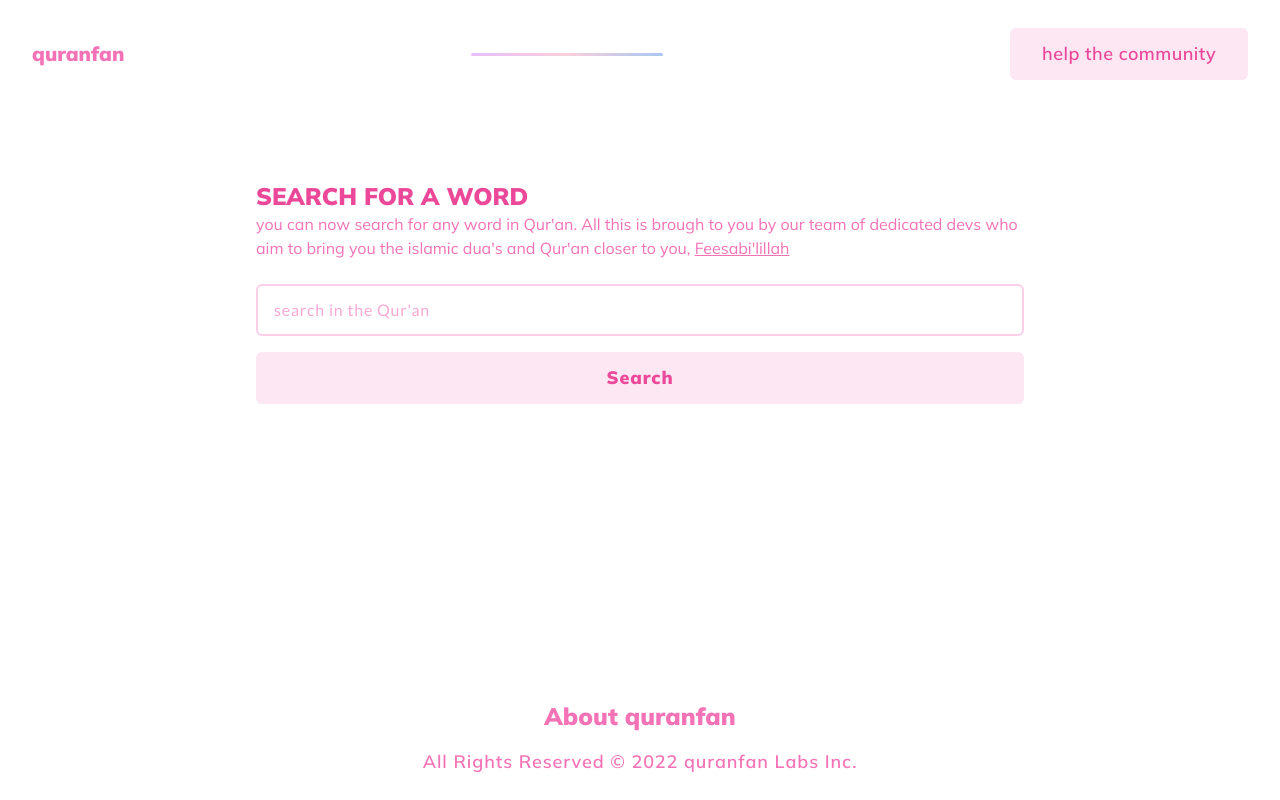
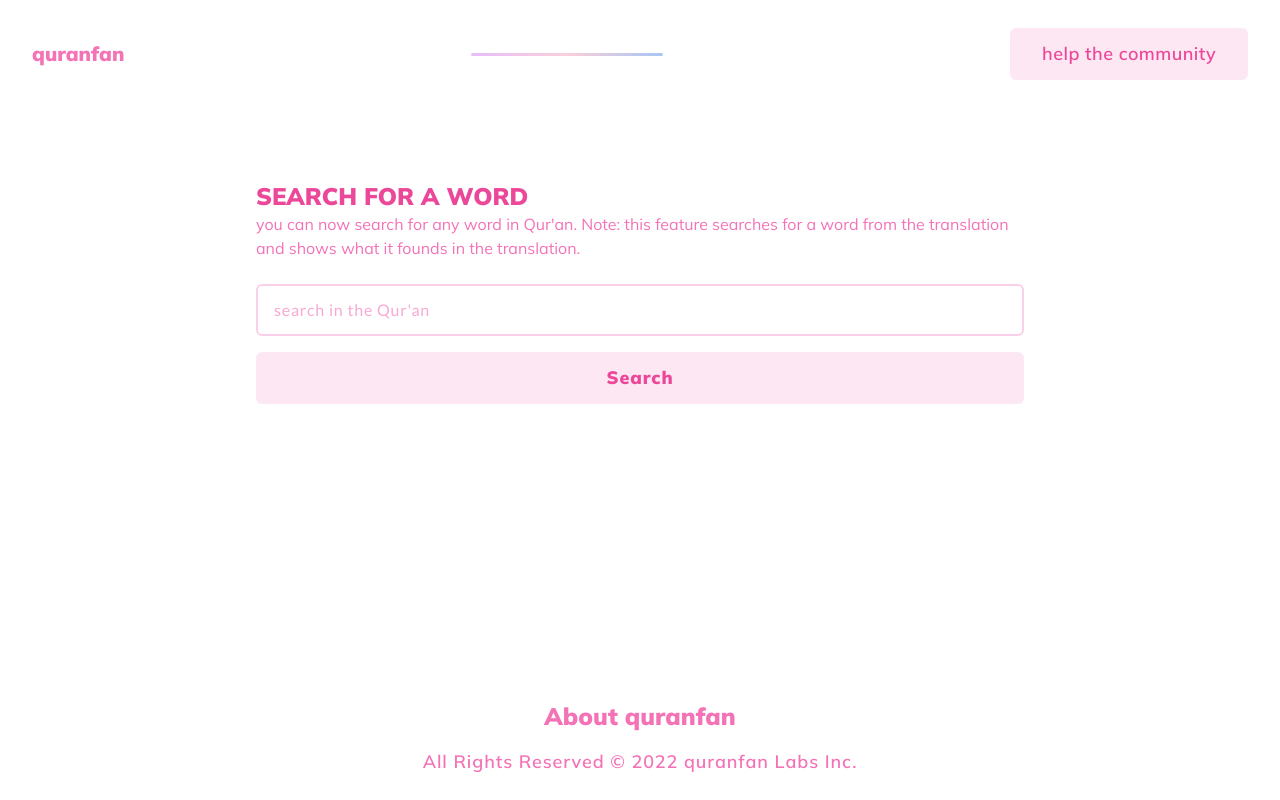
Before and after one commit to realtouseef/quranfan, a Next.js app: page /search in a window 1280 px wide. Built offline with nearby package versions, Linux system fonts and the light colour scheme.

Commit message:
changed var names, added description, api to .env

```diff
--- a/pages/search.js
+++ b/pages/search.js
@@ -18,7 +18,7 @@ const Search = () => {
       try {
         setIsLoading(true);
         const response = await fetch(
-          `https://api.alquran.cloud/v1/search/${searchedWord}/all/en`
+          `${process.env.NEXT_PUBLIC_SEARCH_WORD_API}/${searchedWord}/all/en`
         );
         const json = await response.json();
         setResults(
@@ -57,12 +57,9 @@ const Search = () => {
           Search for a word
         </p>
         <p className="mx-4 lg:mx-0 mb-6 text-skin-secondary">
-          you can now search for any word in {"Qur'an"}. All this is brough to
-          you by our team of dedicated devs who aim to bring you the islamic{" "}
-          {"dua's"} and {"Qur'an"} closer to you,{" "}
-          <span className="text-skin-secondary underline">
-            {"Feesabi'lillah"}
-          </span>
+          you can now search for any word in {"Qur'an"}. Note: this feature
+          searches for a word from the translation and shows what it founds in
+          the translation.
         </p>
         <form className="mx-4 lg:mx-0" onSubmit={onSubmit}>
           <input
@@ -97,11 +94,8 @@ const Search = () => {
         {results.map((item) => {
           return (
             <>
-              <section className="mx-4 lg:mx-0">
-                <article
-                  key={item.surah.number}
-                  className="my-10 px-6 py-4 bg-skin-light-pink text-skin-base cursor-pointer duration-200 ease-linear rounded-lg shadow-md hover:shadow-xl"
-                >
+              <article className="mx-4 lg:mx-0 my-10 px-6 py-4 bg-skin-light-pink text-skin-base cursor-pointer duration-200 ease-linear rounded-lg shadow-md hover:shadow-xl">
+                <div>
                   <p className="font-uthmanic text-3xl">{item.surah.name}</p>
                   <p className="my-2 font-mulish text-skin-base text-lg">
                     {item.text}
@@ -109,8 +103,8 @@ const Search = () => {
                   <p className="text-skin-secondary text-lg">
                     {item.surah.number}:{item.numberInSurah}
                   </p>
-                </article>
-              </section>
+                </div>
+              </article>
             </>
           );
         })}
```
Also changed, not shown: components/dua/DuaList.js (+0 -16 lines).
